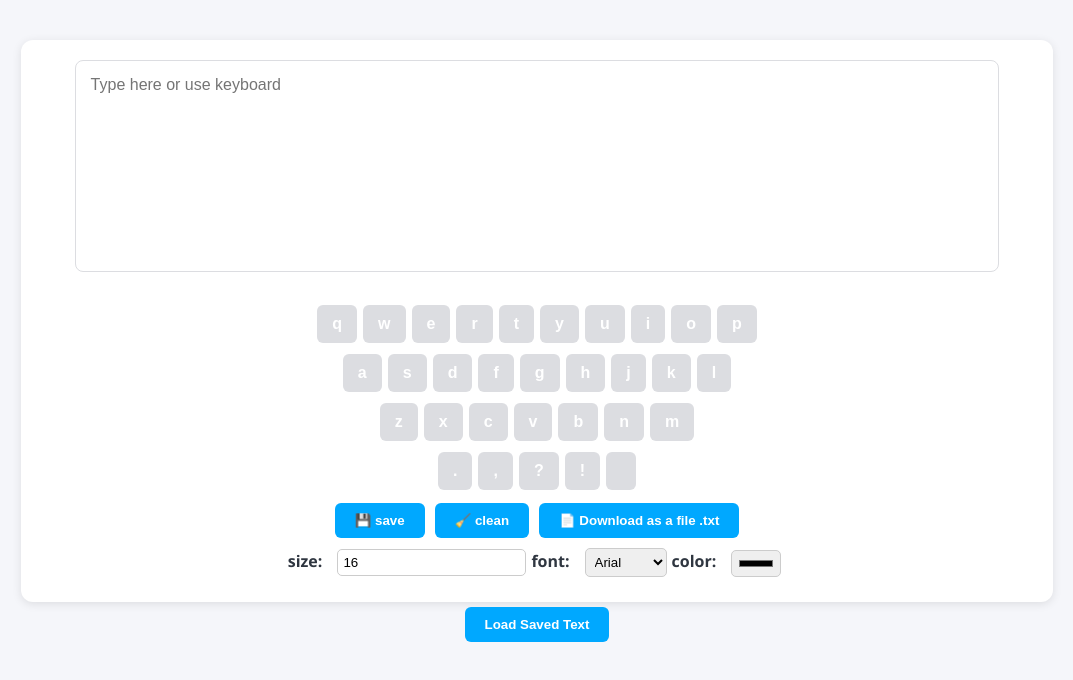
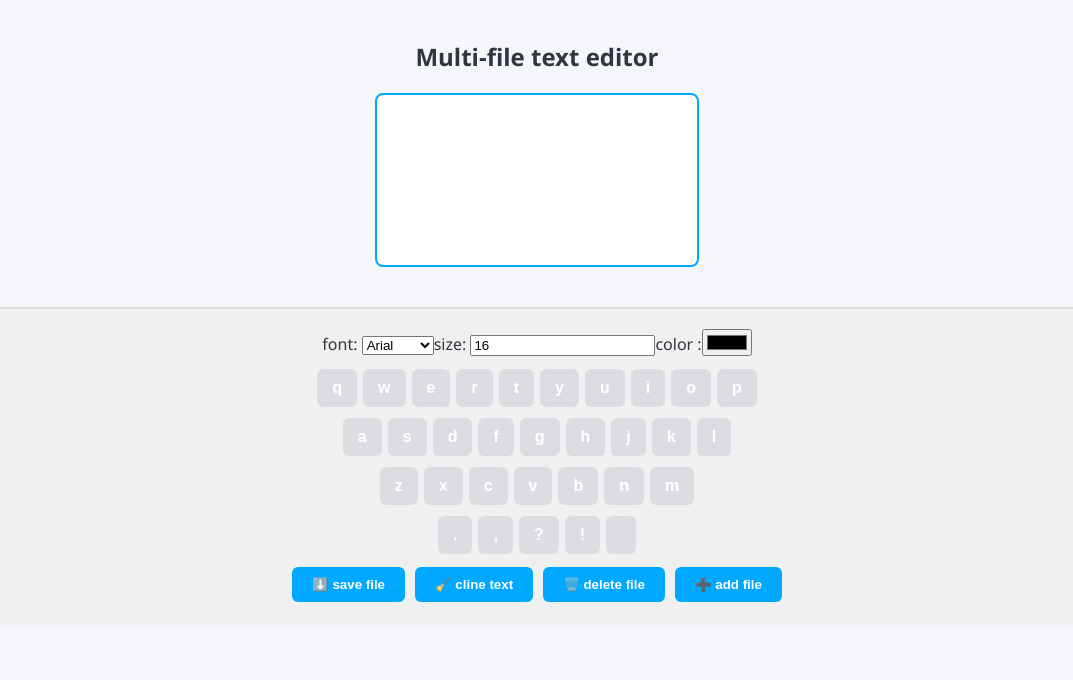
Before and after one commit to AmirHayTamar/FSW-4, a React (Create React App) app: page / in a window 1280 px wide. Shown: the top 680 px of the page, without its empty margins (103-1176 px from the left). Built offline with nearby package versions, Linux system fonts and the light colour scheme.

Commit message:
adding a Multi-file text editor

```diff
--- a/src/App.css
+++ b/src/App.css
@@ -63,8 +63,6 @@ button:hover {
   background-color: #0097e6;
 }
 
-
-
 .Keyboard {
   margin-top: 10px;
 }
@@ -90,3 +88,39 @@ button:hover {
   background-color: #7f8fa6;
   color: white;
 }
+
+.Editor.active {
+  background-color: #e1f5fe;
+}
+
+textarea {
+  width: 100%;
+  height: 150px;
+  padding: 10px;
+  border-radius: 6px;
+  border: 1px solid #ccc;
+  margin-bottom: 10px;
+  resize: none;
+}
+
+.editor-grid {
+  display: flex;
+  flex-wrap: wrap;
+  gap: 15px;
+  justify-content: center;
+  margin-bottom: 30px;
+}
+
+.editor-grid textarea {
+  width: 300px;
+  height: 150px;
+  padding: 10px;
+  resize: none;
+  border-radius: 8px;
+}
+
+.ControlPanel {
+  padding: 20px;
+  background-color: #f0f0f0;
+  border-top: 2px solid #ddd;
+}
--- a/src/App.jsx
+++ b/src/App.jsx
@@ -1,27 +1,65 @@
 import React, { useState } from 'react';
-import Editor from './Editor';
-import Storage from './Storage';
 import './App.css';
+import ControlPanel from './ControlPanel';
 
 const App = () => {
-  const [text, setText] = useState('');
-  const [font, setFont] = useState('Arial');
-  const [fontSize, setFontSize] = useState(16);
-  const [textColor, setTextColor] = useState('#000000');
+  const [editors, setEditors] = useState([
+    { id: 1, content: '', font: 'Arial', fontSize: 16, color: '#000000' }
+  ]);
+  const [activeId, setActiveId] = useState(1);
+  const [nextId, setNextId] = useState(2);
+
+  const updateEditor = (id, newData) => {
+    setEditors(editors.map(e => e.id === id ? { ...e, ...newData } : e));
+  };
+
+  const addEditor = () => {
+    const newEditor = {
+      id: nextId,
+      content: '',
+      font: 'Arial',
+      fontSize: 16,
+      color: '#000000'
+    };
+    setEditors([...editors, newEditor]);
+    setActiveId(nextId);
+    setNextId(nextId + 1);
+  };
+
+  const removeEditor = () => {
+    setEditors(editors.filter(e => e.id !== activeId));
+    const remaining = editors.filter(e => e.id !== activeId);
+    if (remaining.length > 0) setActiveId(remaining[0].id);
+  };
+
+  const activeEditor = editors.find(e => e.id === activeId);
 
   return (
     <div className="App">
-      <Editor
-        text={text}
-        setText={setText}
-        font={font}
-        setFont={setFont}
-        fontSize={fontSize}
-        setFontSize={setFontSize}
-        textColor={textColor}
-        setTextColor={setTextColor}
+      <h2>Multi-file text editor</h2>
+      <div className="editor-grid">
+        {editors.map(editor => (
+          <textarea
+            key={editor.id}
+            value={editor.content}
+            onClick={() => setActiveId(editor.id)}
+            onChange={(e) => updateEditor(editor.id, { content: e.target.value })}
+            style={{
+              fontFamily: editor.font,
+              fontSize: editor.fontSize,
+              color: editor.color,
+              border: editor.id === activeId ? '2px solid #00a8ff' : '1px solid #ccc'
+            }}
+          />
+        ))}
+      </div>
+
+      <ControlPanel
+        activeEditor={activeEditor}
+        onUpdate={(newData) => updateEditor(activeId, newData)}
+        onDelete={removeEditor}
+        onAdd={addEditor}
       />
-      <Storage text={text} />
     </div>
   );
 };
--- /dev/null
+++ b/src/ControlPanel.jsx
@@ -0,0 +1,46 @@
+import React from 'react';
+import Keyboard from './Keyboard';
+
+const ControlPanel = ({ activeEditor, onUpdate, onDelete, onAdd }) => {
+  const downloadAsFile = () => {
+    const blob = new Blob([activeEditor.content], { type: 'text/plain' });
+    const a = document.createElement('a');
+    a.href = URL.createObjectURL(blob);
+    a.download = `file-${activeEditor.id}.txt`;
+    a.click();
+  };
+
+  const handleKeyPress = (char) => {
+    onUpdate({ content: activeEditor.content + char });
+  };
+
+  return (
+    <div className="ControlPanel">
+      <div>
+        <label>font: </label>
+        <select value={activeEditor.font} onChange={(e) => onUpdate({ font: e.target.value })}>
+          <option value="Arial">Arial</option>
+          <option value="Courier">Courier</option>
+          <option value="Verdana">Verdana</option>
+        </select>
+
+        <label>size: </label>
+        <input type="number" value={activeEditor.fontSize} onChange={(e) => onUpdate({ fontSize: parseInt(e.target.value) })} />
+
+        <label>color :</label>
+        <input type="color" value={activeEditor.color} onChange={(e) => onUpdate({ color: e.target.value })} />
+      </div>
+
+      <Keyboard onKeyPress={handleKeyPress} />
+
+      <div>
+        <button onClick={downloadAsFile}>⬇️ save file</button>
+        <button onClick={() => onUpdate({ content: '' })}>🧹 cline text</button>
+        <button onClick={onDelete}>🗑️ delete file</button>
+        <button onClick={onAdd}>➕ add file</button>
+      </div>
+    </div>
+  );
+};
+
+export default ControlPanel;
--- a/src/Editor.jsx
+++ /dev/null
@@ -1,71 +0,0 @@
-import React, { useState } from 'react';
-import Keyboard from './Keyboard';
-
-const Editor = ({
-  text,
-  setText,
-  font,
-  setFont,
-  fontSize,
-  setFontSize,
-  textColor,
-  setTextColor
-}) => {
-  const [currentText, setCurrentText] = useState(text);
-
-  const handleKeyPress = (char) => {
-    setCurrentText((prev) => prev + char);
-  };
-
-  const handleChange = (e) => {
-    setCurrentText(e.target.value);
-  };
-
-  const downloadAsFile = () => {
-    const element = document.createElement("a");
-    const file = new Blob([currentText], { type: 'text/plain' });
-    element.href = URL.createObjectURL(file);
-    element.download = "text-editor-output.txt"; // אפשר לשנות שם הקובץ
-    document.body.appendChild(element);
-    element.click();
-  };
-
-  return (
-    <div className="Editor">
-      <textarea
-        value={currentText}
-        onChange={handleChange}
-        placeholder="Type here or use keyboard"
-        style={{
-          fontFamily: font,
-          fontSize: `${fontSize}px`,
-          color: textColor,
-        }}
-      />
-      <Keyboard onKeyPress={handleKeyPress} />
-
-      <div>
-        <button onClick={() => setText(currentText)}>💾 save</button>
-        <button onClick={() => setCurrentText('')}>🧹 clean</button>
-        <button onClick={downloadAsFile}>📄 Download as a file .txt</button>
-      </div>
-
-      <div>
-        <label>size:</label>
-        <input type="number" value={fontSize} onChange={(e) => setFontSize(e.target.value)} />
-
-        <label>font:</label>
-        <select onChange={(e) => setFont(e.target.value)}>
-          <option value="Arial">Arial</option>
-          <option value="Courier">Courier</option>
-          <option value="Verdana">Verdana</option>
-        </select>
-
-        <label>color:</label>
-        <input type="color" onChange={(e) => setTextColor(e.target.value)} />
-      </div>
-    </div>
-  );
-};
-
-export default Editor;
```
